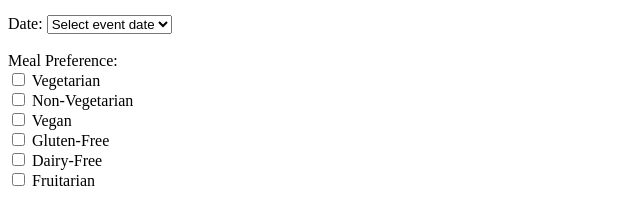
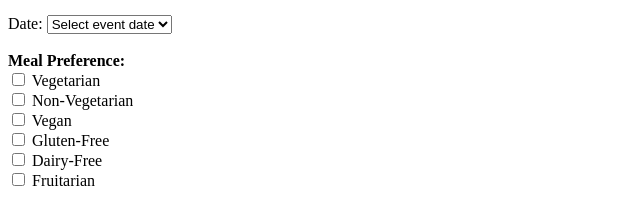
Before and after one commit to nhh979/ISM3232-Coding-Challenge8, a plain HTML site: page index.html in a window 1280 px wide. Shown: the part 143-348 px from the top of the page, 0-640 px from the left. Drawn offline with Linux system fonts and the light colour scheme; a script that the page names is missing.

Commit message:
Update index file

```diff
--- a/index.html
+++ b/index.html
@@ -11,9 +11,11 @@
             <label for="registrantName">Name: </label>
             <input type="text" name="registrantName" id="registrantName"><br>
             <br>
+
             <label for="registrantEmail">Email: </label>
             <input type="text" name="registrantEmail" id="registrantEmail"><br>
             <br>
+
             <label for="eventDate">Date: </label>
             <select name="eventDate" id="eventDate">
                 <option value="" disabled selected>Select event date</option>
@@ -28,7 +30,7 @@
             </select><br>
 
             <br>
-            Meal Preference:   <br>
+            <b>Meal Preference:</b>   <br>
             <input type="checkbox" name="mealPreference1" id="mealPreference1" value="Vegetarian">
             <label for="mealPreference1">Vegetarian</label><br>
             <input type="checkbox" name="mealPreference2" id="mealPreference2" value="Non-Vegetarian">
@@ -45,6 +47,7 @@
             <br>
             <input type="submit" value="Submit">
         </form>
+
         <div id="registrationSummary"></div> <!--Display the feedback here after submission-->
 
         <script src="script.js"></script>
```
